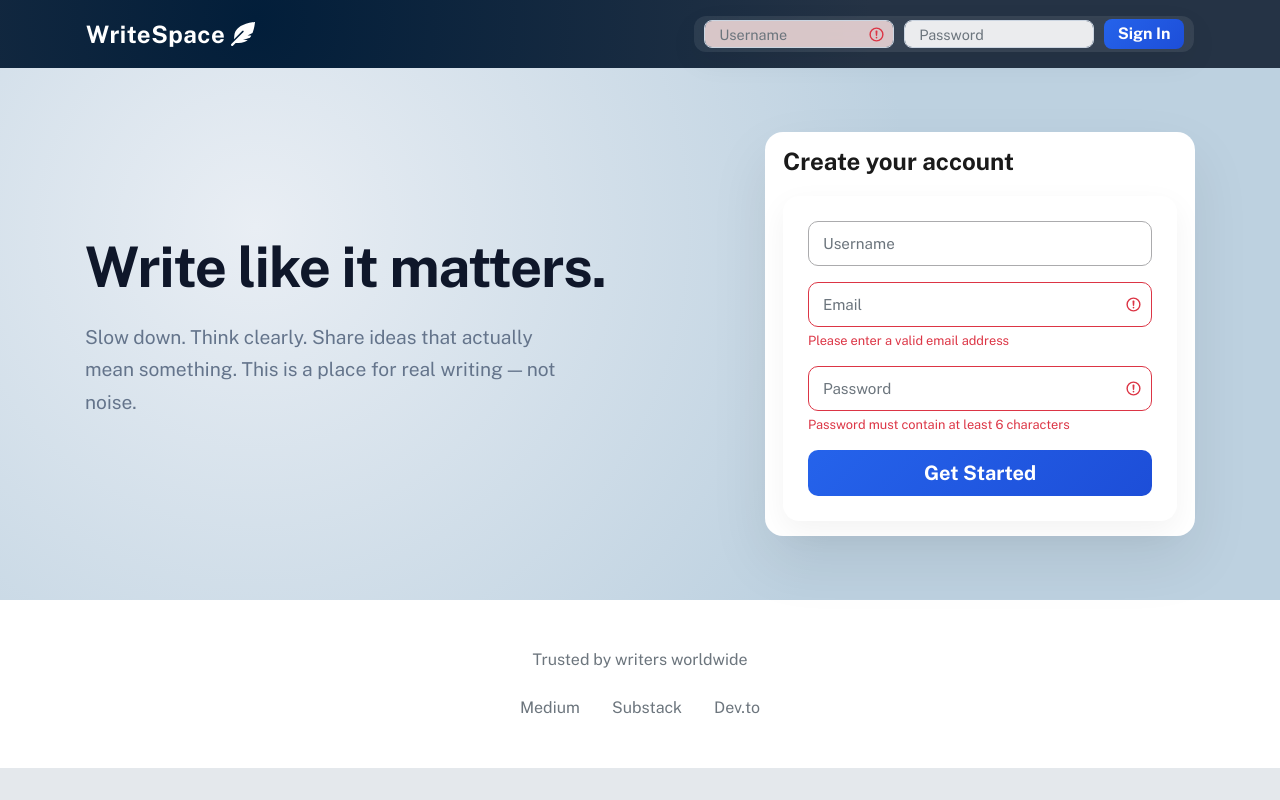
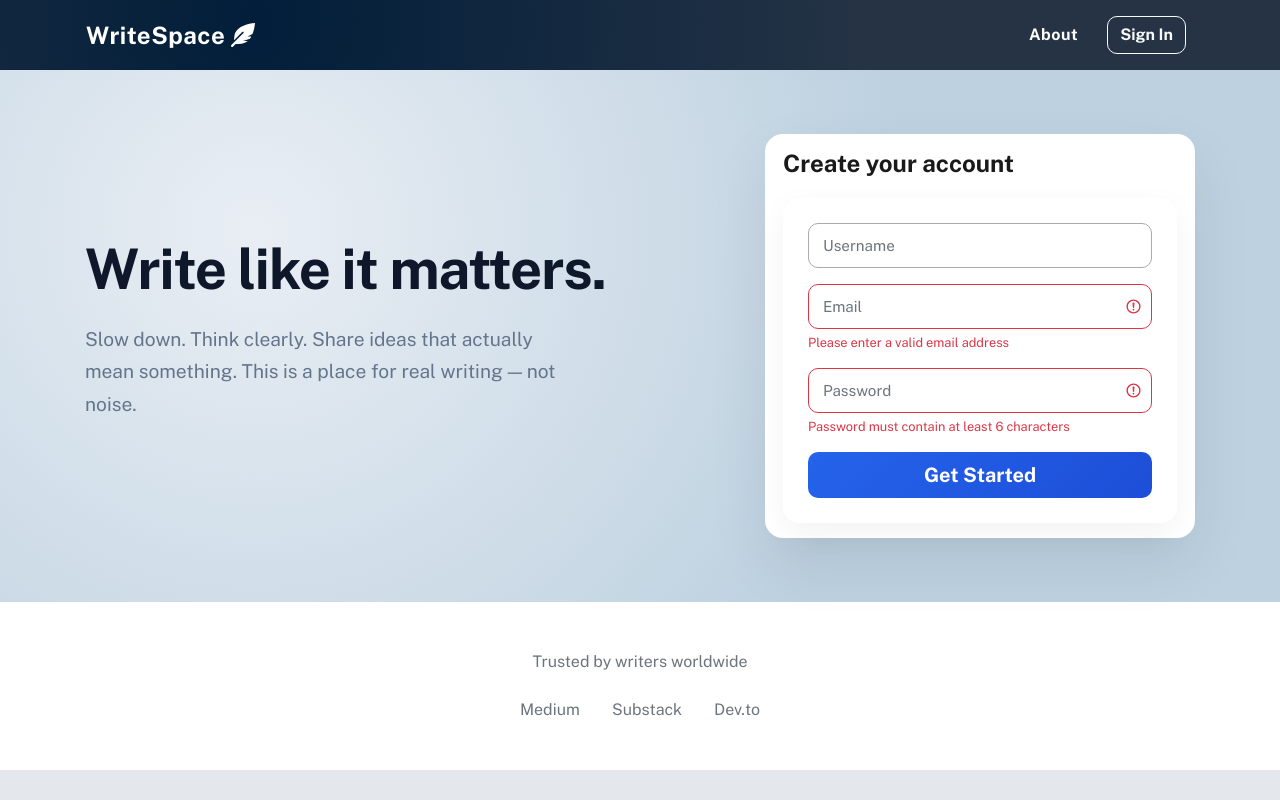
Before and after one commit to anilbegin/react-basic-resource, a plain HTML site: page html-templates/index.html in a window 1280 px wide. Shown: the top 800 px of the page. Drawn offline with nearby package versions, Linux system fonts and the light colour scheme.

Commit message:
Header section change -  Sign In button, About

```diff
--- a/html-templates/index.html
+++ b/html-templates/index.html
@@ -18,22 +18,12 @@
             <i class="fas fa-feather-alt"></i>
           </a>
         </h4>
-        <form class="header-login">
-          <input name="username" class="form-control is-invalid"
-            type="text"
-            placeholder="Username"
-            autocomplete="off"
-            required
-          />
-
-          <input name="password"
-            class="form-control"
-            type="password"
-            placeholder="Password"
-          />
-
-          <button class="btn btn-success">Sign In</button>
-        </form>
+        <div class="d-flex align-items-center">
+          <a href="#bottom" class="btn btn-link text-white mr-3">About</a>
+          <button class="btn btn-outline-light mr-2">
+            Sign In
+          </button>
+        </div>
       </div>
     </header>
     <!-- hero Section -->
@@ -142,7 +132,7 @@
   </div>
 </section>
 <!-- START - Why we exist section /* a short summary from About-us page  */  -->
-<section class="py-5">
+<section class="py-5" id="bottom" >
   <div class="container text-center">
 
     <div class="mb-3" style="font-size: 2rem;">
```
